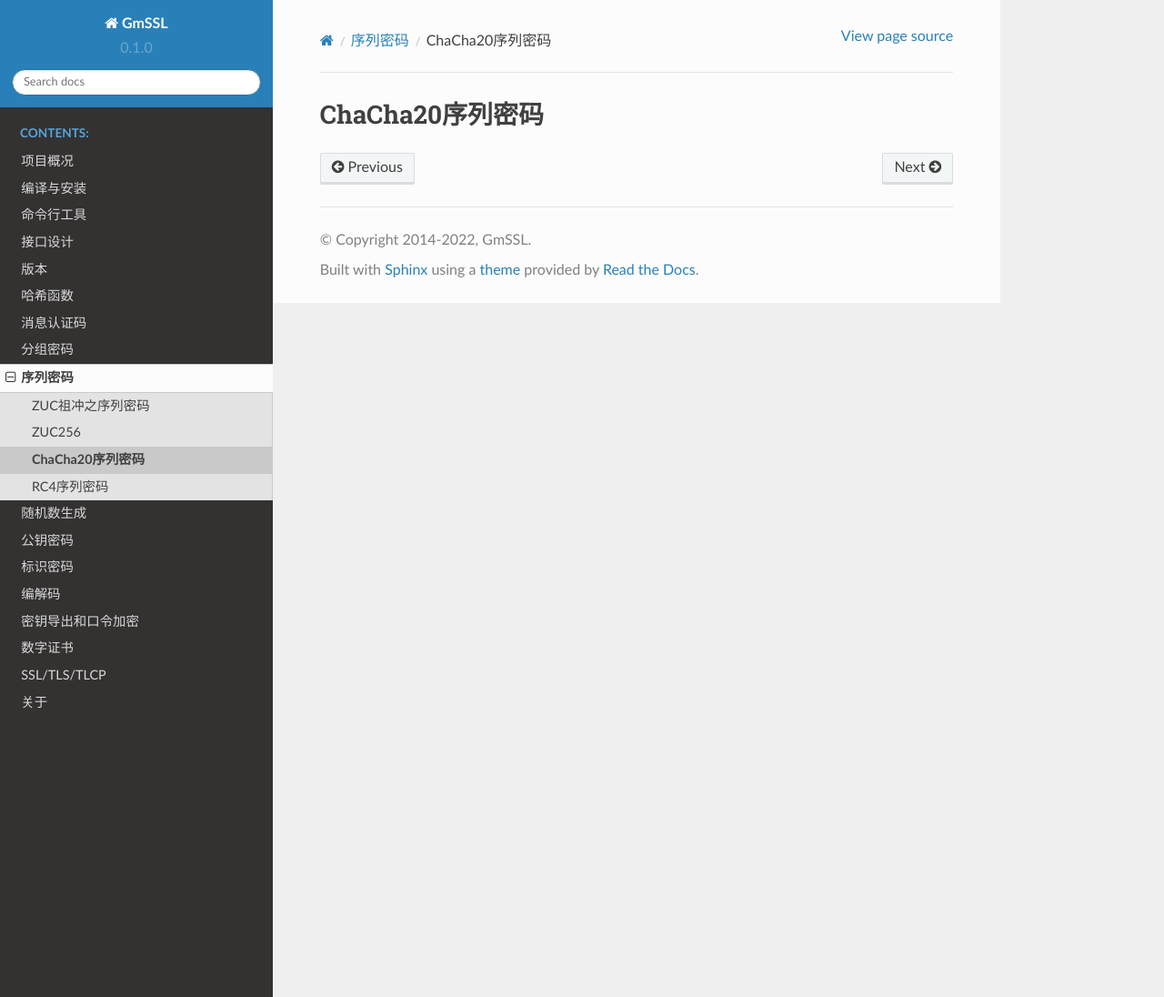
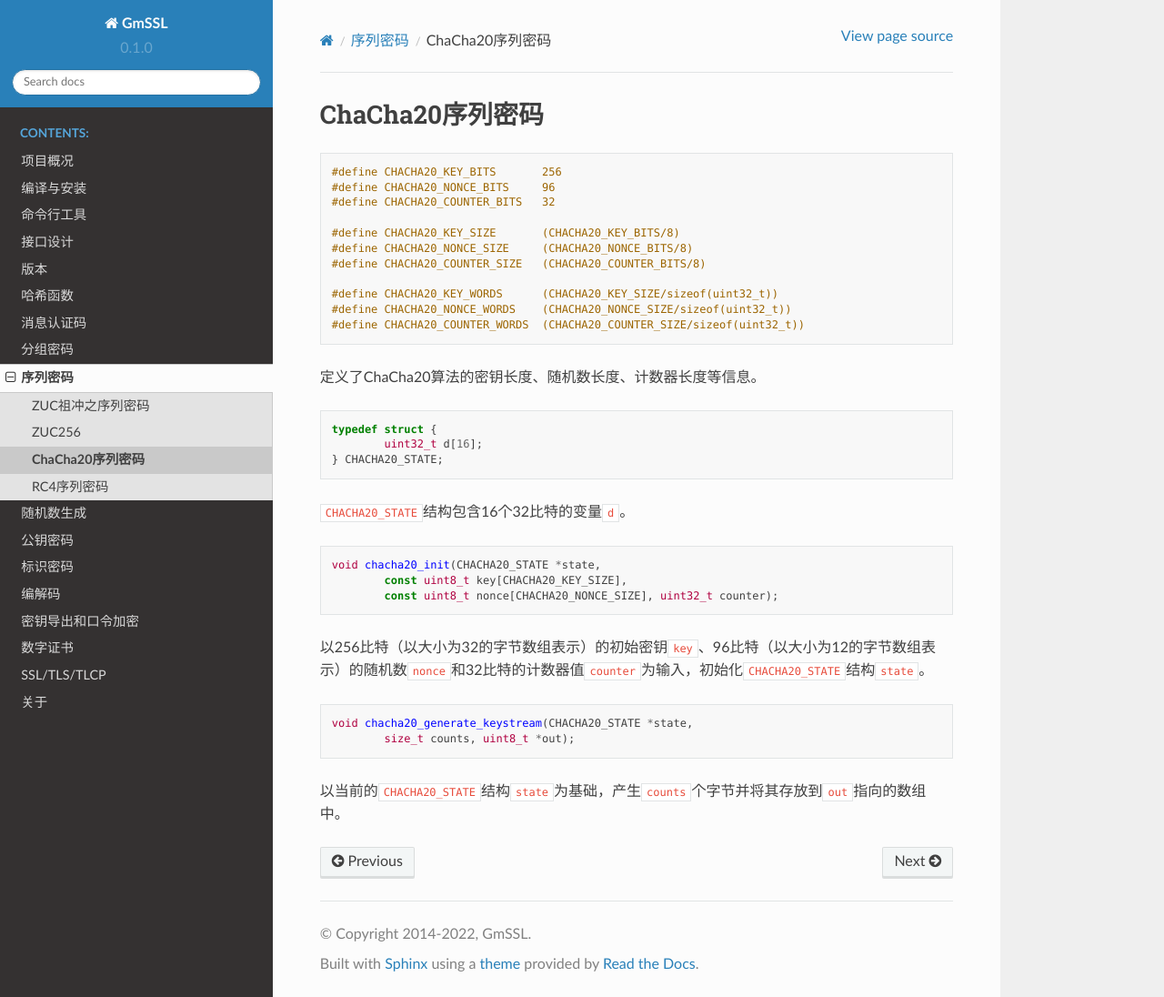
Before and after one commit to zxm256/gmssl-docs, a Sphinx documentation site: the page built from docs/source/stream_cipher/chacha20.md, in a window 1280 px wide and 1096 px high. Shown: the whole window at 91% size. Built offline with Sphinx 7.4.7 and the Read the Docs theme 2.0.0, drawn with Linux system fonts in a browser that asks for light colours; pages that are not in the unit, such as notebooks, are missing from menus.

Commit message:
Update chacha20.md

````diff
--- a/docs/source/stream_cipher/chacha20.md
+++ b/docs/source/stream_cipher/chacha20.md
@@ -1 +1,40 @@
 # ChaCha20序列密码
+
+```c
+#define CHACHA20_KEY_BITS	256
+#define CHACHA20_NONCE_BITS	96
+#define CHACHA20_COUNTER_BITS	32
+
+#define CHACHA20_KEY_SIZE	(CHACHA20_KEY_BITS/8)
+#define CHACHA20_NONCE_SIZE	(CHACHA20_NONCE_BITS/8)
+#define CHACHA20_COUNTER_SIZE	(CHACHA20_COUNTER_BITS/8)
+
+#define CHACHA20_KEY_WORDS	(CHACHA20_KEY_SIZE/sizeof(uint32_t))
+#define CHACHA20_NONCE_WORDS	(CHACHA20_NONCE_SIZE/sizeof(uint32_t))
+#define CHACHA20_COUNTER_WORDS	(CHACHA20_COUNTER_SIZE/sizeof(uint32_t))
+```
+
+定义了ChaCha20算法的密钥长度、随机数长度、计数器长度等信息。
+
+```c
+typedef struct {
+	uint32_t d[16];
+} CHACHA20_STATE;
+```
+
+`CHACHA20_STATE`结构包含16个32比特的变量`d`。
+
+```c
+void chacha20_init(CHACHA20_STATE *state,
+	const uint8_t key[CHACHA20_KEY_SIZE],
+	const uint8_t nonce[CHACHA20_NONCE_SIZE], uint32_t counter);
+```
+
+以256比特（以大小为32的字节数组表示）的初始密钥`key`、96比特（以大小为12的字节数组表示）的随机数`nonce`和32比特的计数器值`counter`为输入，初始化`CHACHA20_STATE`结构`state`。
+
+```c
+void chacha20_generate_keystream(CHACHA20_STATE *state,
+	size_t counts, uint8_t *out);
+```
+
+以当前的`CHACHA20_STATE`结构`state`为基础，产生`counts`个字节并将其存放到`out`指向的数组中。
````
